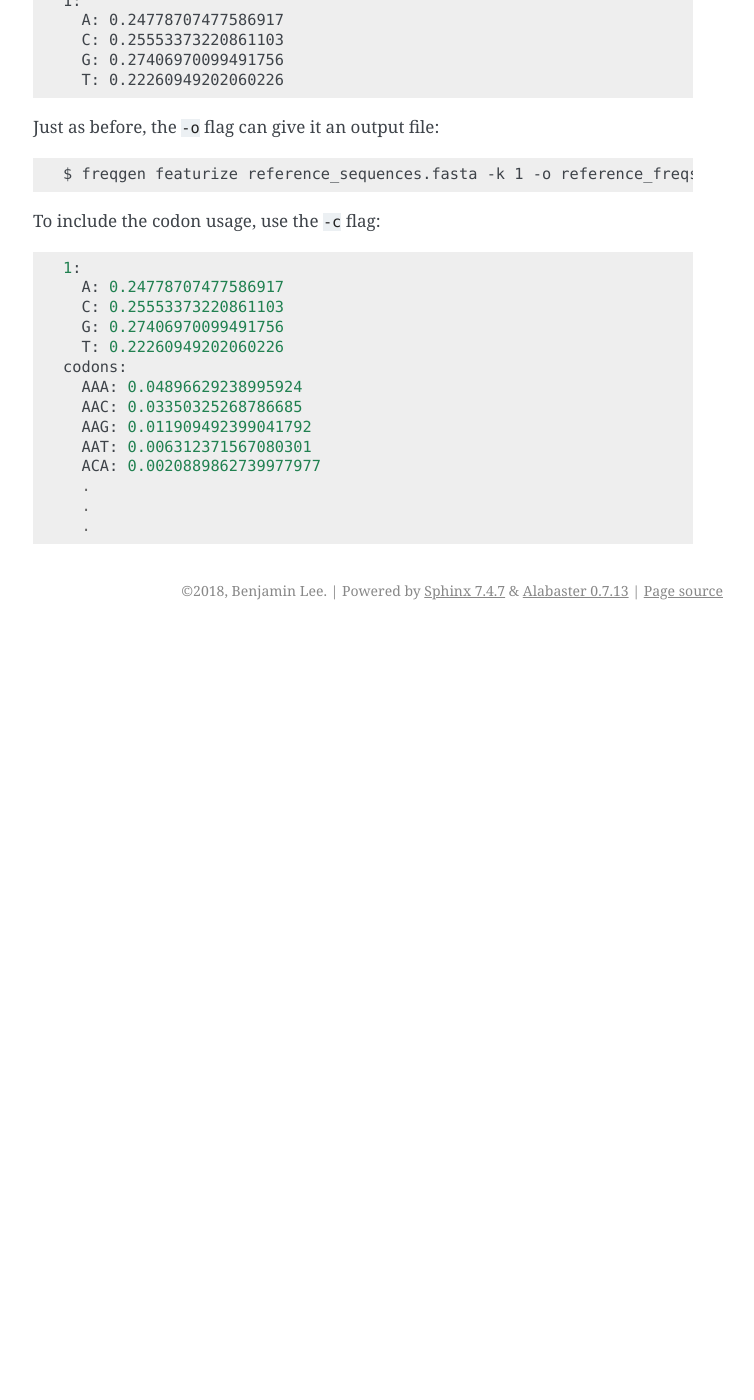
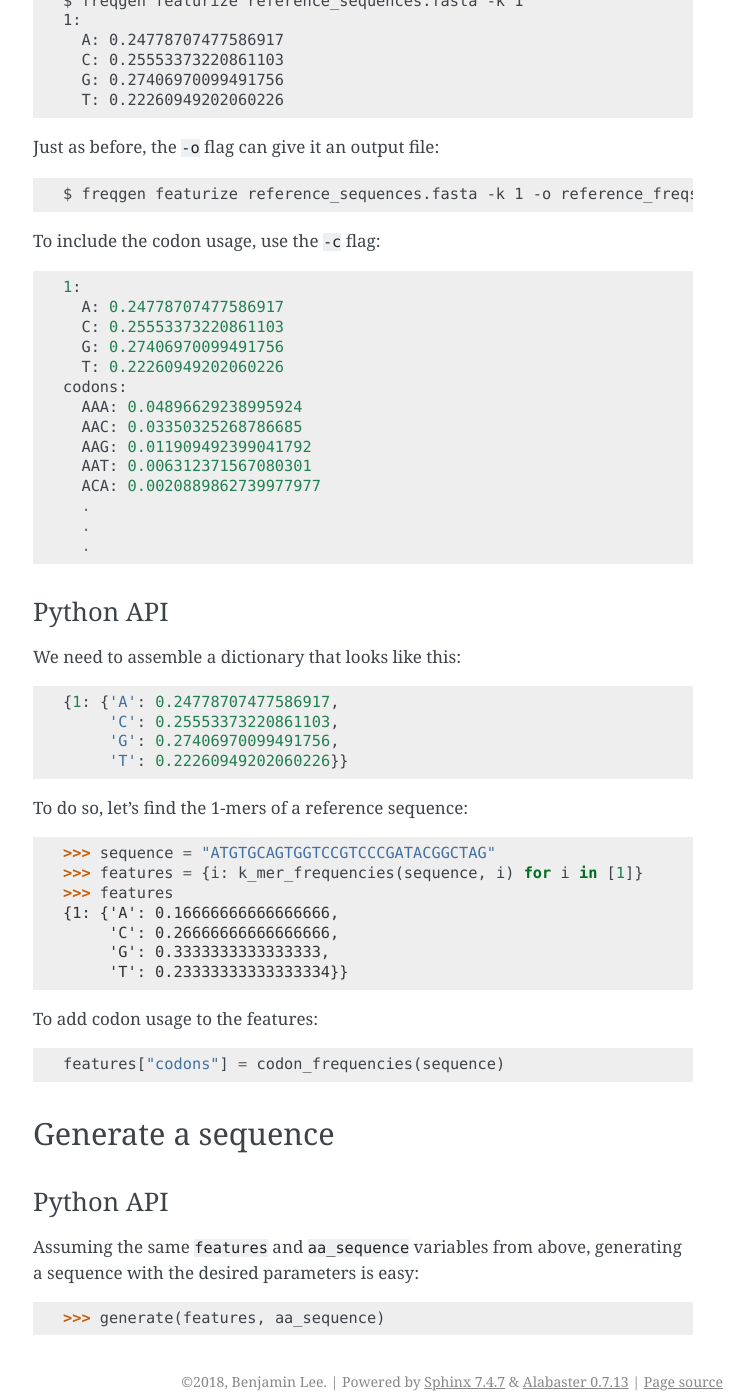
Before and after one commit to IQTLabs/freqgen, a Sphinx documentation site: the page built from docs/examples.rst, in a window 1280 px wide and 1400 px high, scrolled down 2473 px. Shown: the whole window, without its empty margins (387-1141 px from the left). Built offline with Sphinx 7.4.7, drawn with Linux system fonts in a browser that asks for light colours; before the commit the page ends 3103 px from its top, so only the background shows below that; some of the changed text lies outside the part shown.

Commit message:
Still more docs

```diff
--- a/docs/examples.rst
+++ b/docs/examples.rst
@@ -90,7 +90,8 @@ Now that we have the frequencies of each amino acid we can generate a sequence
 using them with :func:`~freqgen.amino_acid_seq`::
 
     >>> length = 8 # the length of the sequence to generate
-    >>> amino_acid_seq(length, k_mer_frequencies("ALLQ", 1))
+    >>> aa_sequence = amino_acid_seq(length, k_mer_frequencies("ALLQ", 1))
+    >>> aa_sequence
     'ALAAQLQL'
 
 Featurize reference sequences
@@ -132,3 +133,37 @@ To include the codon usage, use the ``-c`` flag::
       .
       .
       .
+
+Python API
+~~~~~~~~~~
+
+We need to assemble a dictionary that looks like this::
+
+    {1: {'A': 0.24778707477586917,
+         'C': 0.25553373220861103,
+         'G': 0.27406970099491756,
+         'T': 0.22260949202060226}}
+
+To do so, let's find the 1-mers of a reference sequence::
+
+    >>> sequence = "ATGTGCAGTGGTCCGTCCCGATACGGCTAG"
+    >>> features = {i: k_mer_frequencies(sequence, i) for i in [1]}
+    >>> features
+    {1: {'A': 0.16666666666666666,
+         'C': 0.26666666666666666,
+         'G': 0.3333333333333333,
+         'T': 0.23333333333333334}}
+
+To add codon usage to the features::
+
+    features["codons"] = codon_frequencies(sequence)
+
+Generate a sequence
+-------------------
+
+Python API
+~~~~~~~~~~
+
+Assuming the same ``features`` and ``aa_sequence`` variables from above, generating a sequence with the desired parameters is easy::
+
+    >>> generate(features, aa_sequence)
```
